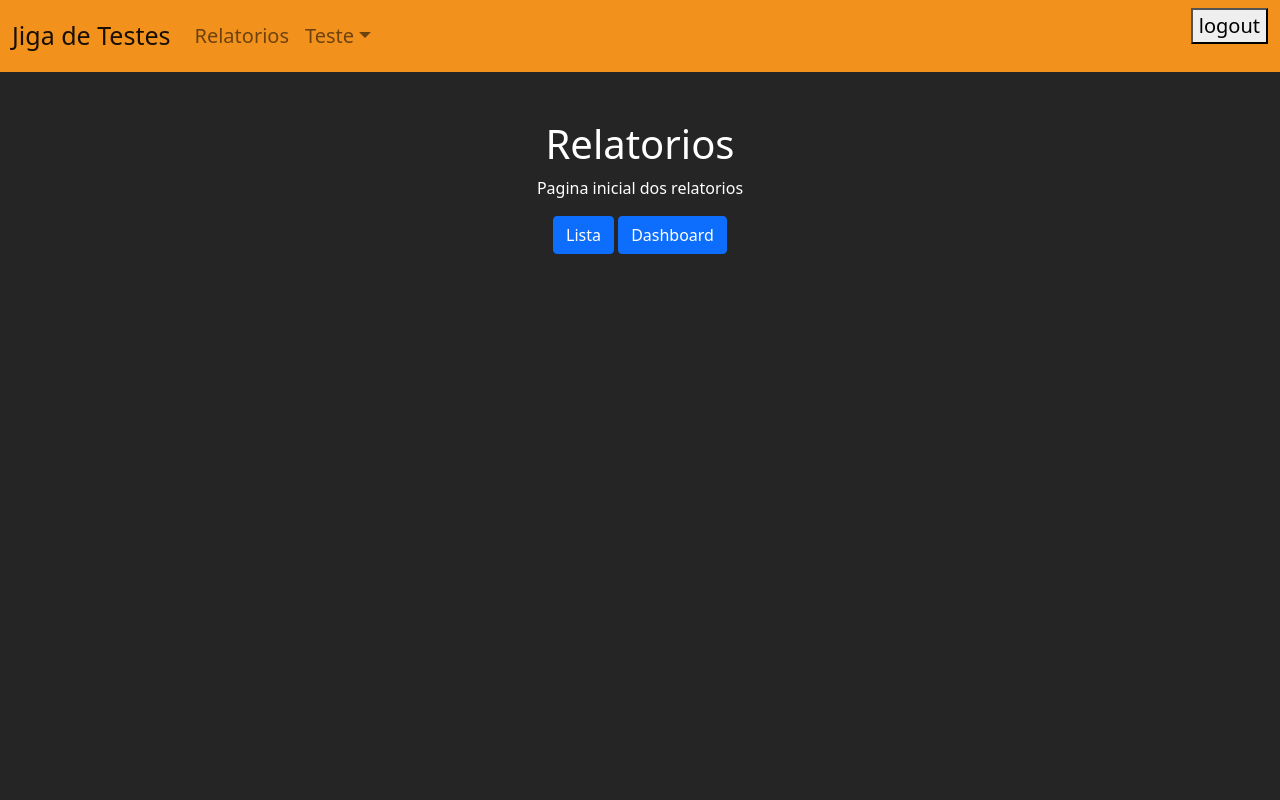
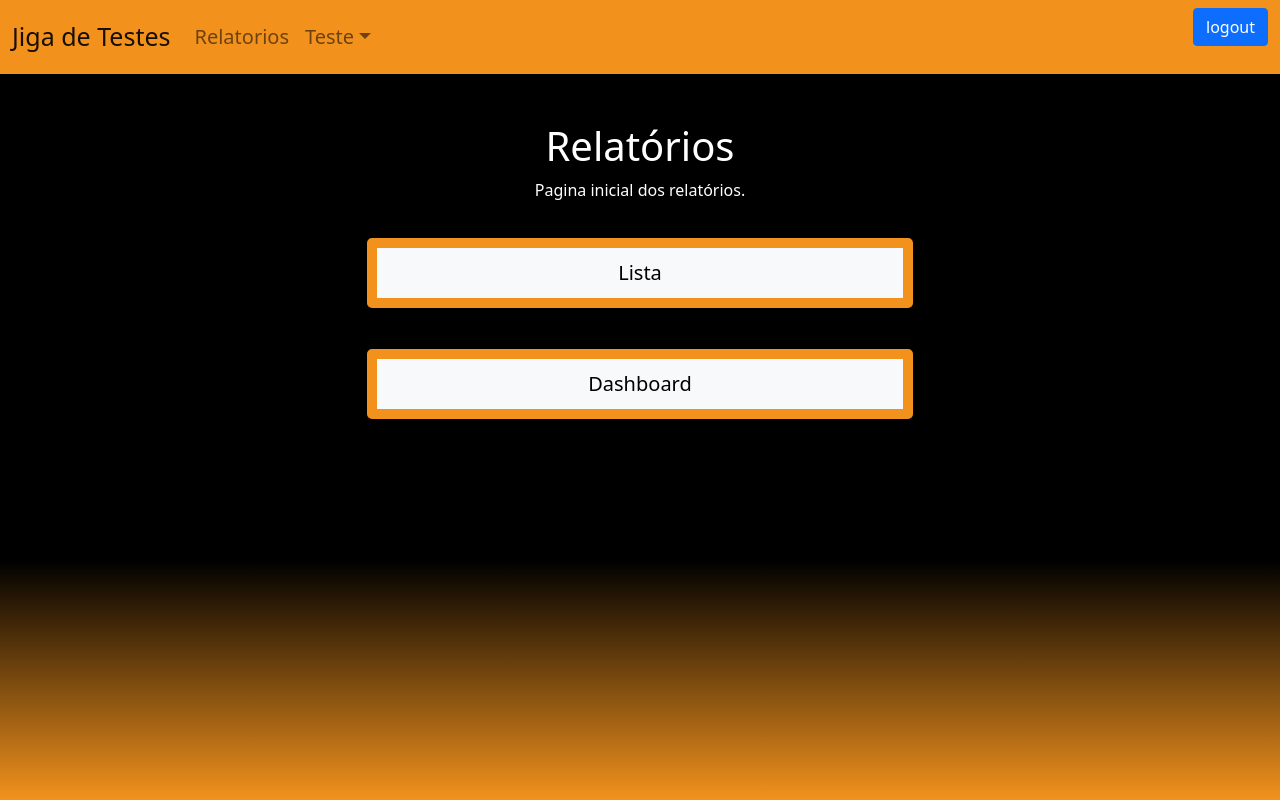
Before and after one commit to bolinfel/Jornada-JigaTesteAgvs, a Django app: page /relatorios/ in a window 1280 px wide. Run offline with Django 5.2, Linux system fonts and the light colour scheme.

Commit message:
Acertei uns botoes ai

```diff
--- a/JigaTesteAGVS/relatorios/templates/relatorios.html
+++ b/JigaTesteAGVS/relatorios/templates/relatorios.html
@@ -2,11 +2,21 @@
 
 {% block content %}
 
-<h1>Relatorios</h1>
-<p> Pagina inicial dos relatorios </p>
+<h1>Relatórios</h1>
+<p> Pagina inicial dos relatórios.</p>
 
-<a class="btn btn-primary" href="{% url 'relatorios.lista'%}" role="button">Lista</a>
-<a class="btn btn-primary" href="{% url 'relatorios.dashboard'%}" role="button">Dashboard</a>
+<div class="container mt-3">
+    <div class="d-grid gap-3">
+        <a href="{% url 'relatorios.lista'%}">
+            <button type="submit" class="btn btn-light mx-auto btn-sm btn_test" style="margin-top: 20px"> Lista </button>
+        </a>
+        <a href="{% url 'relatorios.dashboard'%}">
+            <button type="submit" class="btn btn-light mx-auto btn-sm btn_test" style="margin-top: 20px"> Dashboard </button>
+        </a>
+    </div>
+</div>
 
+<!--<a class="btn btn-primary" href="{% url 'relatorios.lista'%}" role="button">Lista</a>
+<a class="btn btn-primary" href="{% url 'relatorios.dashboard'%}" role="button">Dashboard</a>-->
 
 {% endblock %}
--- a/JigaTesteAGVS/static/styles/style.css
+++ b/JigaTesteAGVS/static/styles/style.css
@@ -9,7 +9,9 @@
 }
 
 body{
-    background-color:#252525;
+    background:
+        linear-gradient(black 70%, #F2921D);
+    /*background-color:#252525;*/
 }
 
 p{
@@ -51,3 +53,18 @@ a{
     font-size: 20px;
     font-style: italic;
 }
+
+footer{
+    position: fixed;
+    left: 0;
+    bottom: 0;
+    width: 100%;
+    text-align: center;
+}
+
+.btn_test{
+    display: flex;
+    justify-content: space-around;
+    width: 50%;
+    margin: 5px;
+}
--- a/JigaTesteAGVS/static/templates/master.html
+++ b/JigaTesteAGVS/static/templates/master.html
@@ -30,7 +30,7 @@
               </div>
               <form method="post" action="{% url 'logout' %}">
                 {% csrf_token %}
-                <button type="submit">logout</button>
+                <button class="btn btn-primary" type="submit">logout</button>
               </form>
             </div>
           </nav>
```
Also changed, not shown: JigaTesteAGVS/home/templates/home.html (+3 -10 lines), JigaTesteAGVS/testes/templates/testes.html (+6 -2 lines).
